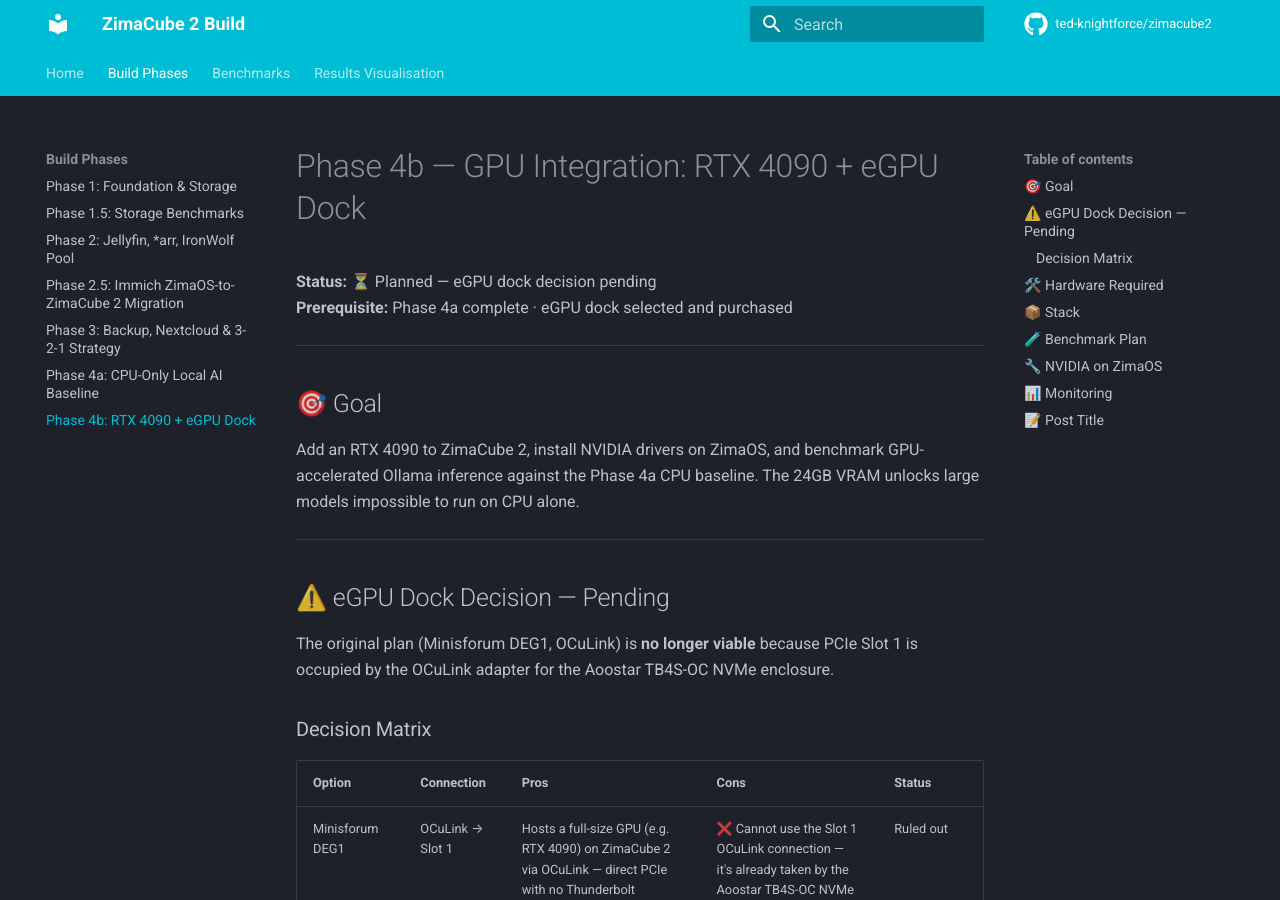
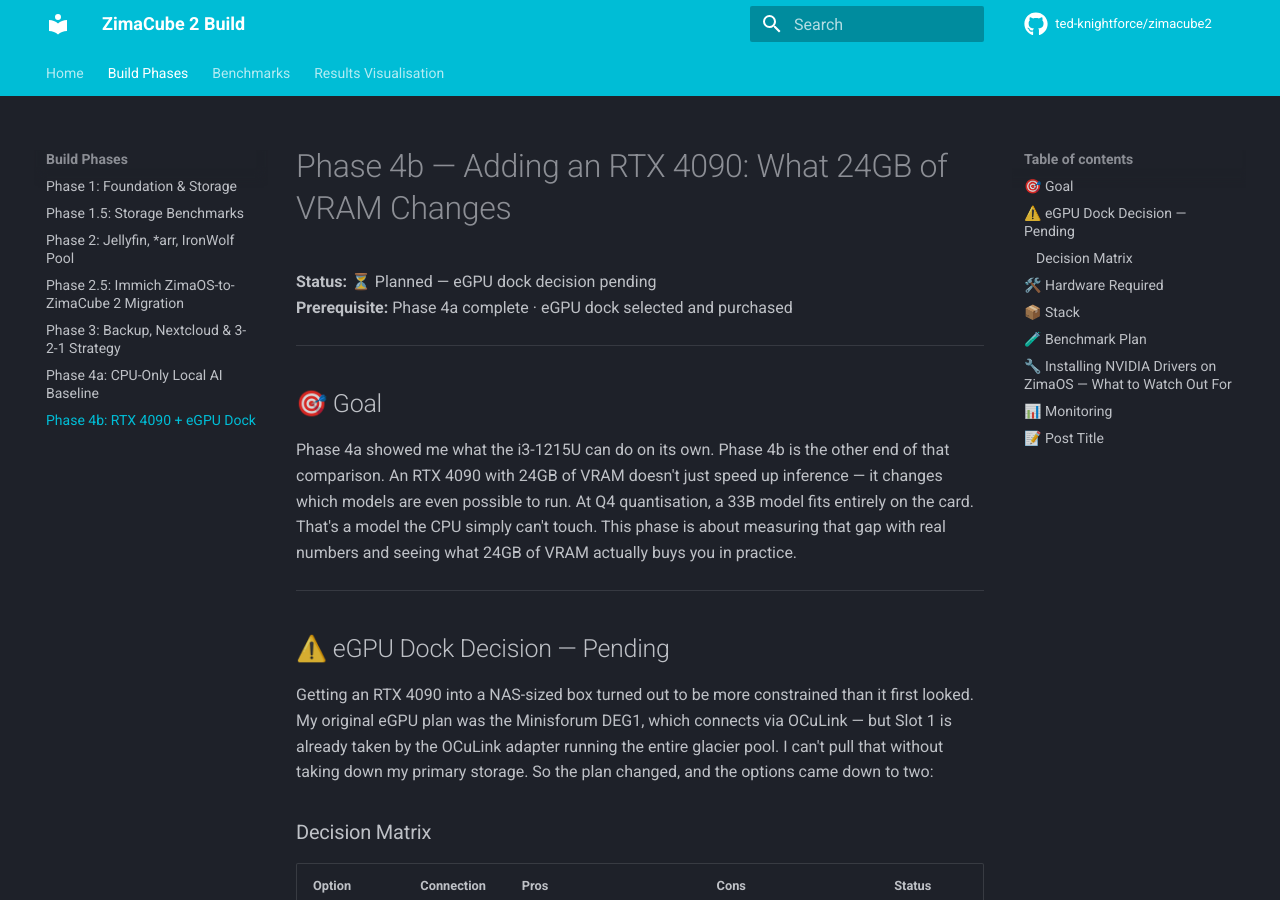
Before and after one commit to ted-knightforce/zimacube2, an MkDocs documentation site: the page built from docs/phases/04b-gpu-ai.md, in a window 1280 px wide and 900 px high. Built offline with MkDocs 1.6.1 and Material for MkDocs 9.7.7, drawn with Linux system fonts in a browser that asks for light colours; comment, search, counter and statistics services are not loaded; some of the changed text lies outside the part shown.

Commit message:
Humanise Phase 4b tone: title, goal, eGPU decision intro, NVIDIA section

````diff
--- a/docs/phases/04b-gpu-ai.md
+++ b/docs/phases/04b-gpu-ai.md
@@ -1,4 +1,4 @@
-# Phase 4b — GPU Integration: RTX 4090 + eGPU Dock
+# Phase 4b — Adding an RTX 4090: What 24GB of VRAM Changes
 
 **Status:** ⏳ Planned — eGPU dock decision pending
 **Prerequisite:** Phase 4a complete · eGPU dock selected and purchased
@@ -7,13 +7,13 @@
 
 ## 🎯 Goal
 
-Add an RTX 4090 to ZimaCube 2, install NVIDIA drivers on ZimaOS, and benchmark GPU-accelerated Ollama inference against the Phase 4a CPU baseline. The 24GB VRAM unlocks large models impossible to run on CPU alone.
+Phase 4a showed me what the i3-1215U can do on its own. Phase 4b is the other end of that comparison. An RTX 4090 with 24GB of VRAM doesn't just speed up inference — it changes which models are even possible to run. At Q4 quantisation, a 33B model fits entirely on the card. That's a model the CPU simply can't touch. This phase is about measuring that gap with real numbers and seeing what 24GB of VRAM actually buys you in practice.
 
 ---
 
 ## ⚠️ eGPU Dock Decision — Pending
 
-The original plan (Minisforum DEG1, OCuLink) is **no longer viable** because PCIe Slot 1 is occupied by the OCuLink adapter for the Aoostar TB4S-OC NVMe enclosure.
+Getting an RTX 4090 into a NAS-sized box turned out to be more constrained than it first looked. My original eGPU plan was the Minisforum DEG1, which connects via OCuLink — but Slot 1 is already taken by the OCuLink adapter running the entire glacier pool. I can't pull that without taking down my primary storage. So the plan changed, and the options came down to two:
 
 ### Decision Matrix
 
@@ -60,9 +60,11 @@
 
 ---
 
-## 🔧 NVIDIA on ZimaOS
+## 🔧 Installing NVIDIA Drivers on ZimaOS — What to Watch Out For
 
-> ⚠️ ZimaOS uses RAUC A/B kernel updates. Pin the kernel version after NVIDIA driver install. DKMS modules must survive each ZimaOS update — verify after every update.
+ZimaOS uses RAUC A/B kernel updates, which means a ZimaOS update can silently swap your running kernel and leave the NVIDIA driver without a matching module. I'll be taking a ZFS snapshot before touching any of this and pinning the kernel version after install. The exact driver method changes with each OS version — check the ZimaOS community forum for the current recommended approach at the time you're doing this.
+
+> ⚠️ DKMS modules must survive each ZimaOS update — verify after every update.
 
 ```bash
 # Take snapshot before NVIDIA install
````
